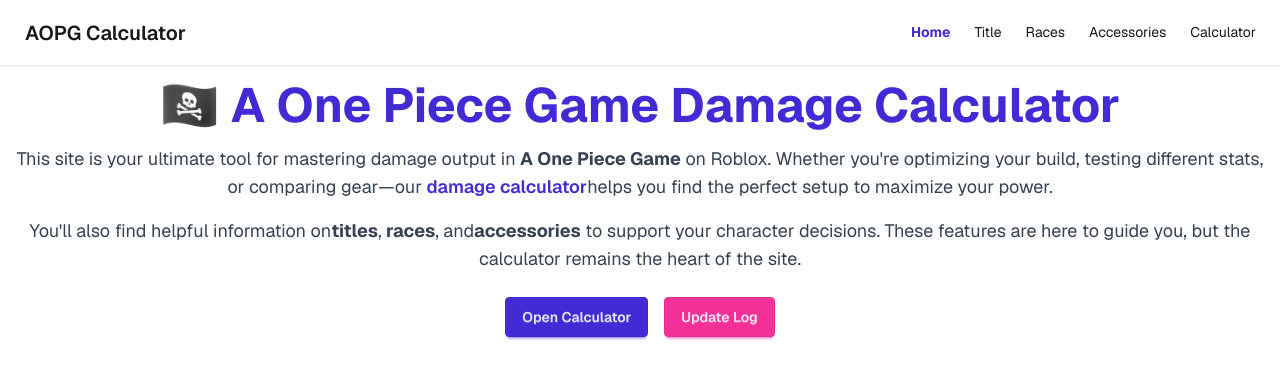
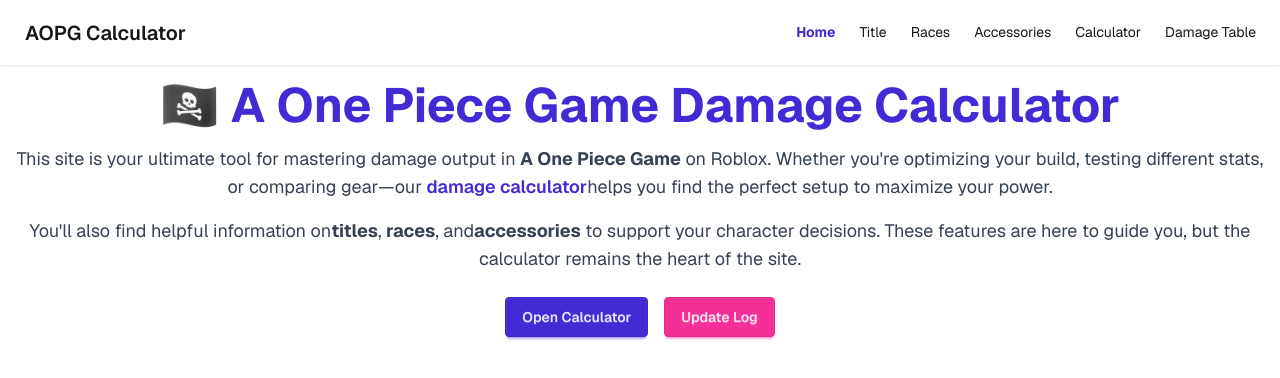
Before and after one commit to kingcode9918/aopg-calculator, a Next.js app: page / in a window 1280 px wide. Shown: the top 378 px of the page. Built offline with nearby package versions, Linux system fonts and the light colour scheme.

Commit message:
fixed the error in build

```diff
--- a/src/app/page.tsx
+++ b/src/app/page.tsx
@@ -7,6 +7,7 @@ import AccessorySelector from "./views/accselector";
 import BuffCardList from "./views/card";
 import BuffListAccordion from "./views/list";
 import { raceBuffsData } from "./data/racebuff";
+import DamageTable from "./views/damagetable";
 import {
   Accessories,
   headAccData,
@@ -29,7 +30,7 @@ const accessoryDataMap = {
 
 export default function Home() {
   const [pageSelected, setPageSelected] = useState<
-    "home" | "title" | "races" | "accessories" | "calculator"
+    "home" | "title" | "races" | "accessories" | "calculator" | "damagetable"
   >("home");
   const [accessorySelected, setAccessorySelected] = useState<
     "head" | "top" | "arm" | "back" | "waist" | "legs"
@@ -88,45 +89,71 @@ export default function Home() {
                   <dialog id="update_modal" className="modal">
                     <div className="modal-box">
                       <h3 className="font-bold text-lg">
-                        AOPG Calculator v1.3.0
+                        AOPG Calculator v1.4.0
                       </h3>
                       <div className="max-w-4xl mx-auto px-6 py-10 space-y-8">
                         <div>
                           <h1 className="text-3xl font-bold text-indigo-600">
-                            🧾 Update Log — Fighting Style (v1.3.0)
+                            🧾 Update Log — Dev Mode Overhaul (v1.4.0)
                           </h1>
                           <p className="text-sm text-gray-500 mt-1">
-                            📅 Release Date: July 5, 2025
+                            📅 Release Date: July 10, 2025
                           </p>
                           <h2 className="text-xl font-semibold mt-4">
-                            🔥 Damage Calculator for A One Piece Game — Dante
-                            from Devil May Cry is now in AOPG!
+                            🔥 Damage Calculator for A One Piece Game — Dev Mode
+                            Overhaul
                           </h2>
                         </div>
                         <div>
                           <h3 className="text-lg font-semibold text-green-600 mb-2">
-                            ✅ New Features (v1.3.0)
+                            ✅ New Features & Improvements (v1.4.0)
                           </h3>
                           <ul className="list-disc list-inside space-y-2 text-gray-800 dark:text-gray-200">
                             <li>
-                              <strong>
-                                ⚙️ Dev Mode: Save damage computation
-                              </strong>{" "}
-                              Developers can now save their computed damage
-                              results directly to local storage for later
-                              reference or comparison. Saved computations can
-                              also be deleted at any time, making it easy to
-                              manage and review different builds or test cases.
+                              <strong>📝 Per-Move Scale Selection:</strong> In
+                              Dev Mode, you can now select a specific scale
+                              (Fruit, Sword, Gun, Strength) for each move. The
+                              calculator computes each move&apos;s damage based
+                              on its selected scale.
+                            </li>
+                            <li>
+                              <strong>📊 Saved Computations Table:</strong> All
+                              saved computations are now displayed in a sortable
+                              table (Damage Table tab). You can sort by title,
+                              total damage, or any move&apos;s base, scaled, or
+                              scale type.
                             </li>
                             <li>
                               <strong>
-                                🪙 New Best Build and Accessories:
-                              </strong>{" "}
-                              With the addition of new accessories from the
-                              Dante update, the best build recommendations have
-                              been updated. You can now view the latest optimal
-                              accessory combinations—including the newest
-                              items—in both the Accessories and Calculator tabs.
+                                🏷️ Computation Title & Attack Type:
+                              </strong>
+                              You can add a custom title and select the attack
+                              type for each computation. Selecting an attack
+                              type automatically disables the corresponding
+                              buff.
+                            </li>
+                            <li>
+                              <strong>
+                                💾 Save & Manage Multiple Records:
+                              </strong>
+                              Save multiple computations to local storage, each
+                              with its own title, per-move scale, and all
+                              move/base/scaled values. You can also delete all
+                              saved records at once.
+                            </li>
+                            <li>
+                              <strong>🔄 Best Build Integration:</strong>{" "}
+                              Clicking a Best Build button now sets all move
+                              scales to match the selected build&apos;s type.
+                            </li>
+                            <li>
+                              <strong>🗑️ Delete All:</strong> Added a button to
+                              clear all saved computations from local storage.
+                            </li>
+                            <li>
+                              <strong>🪄 Quality of Life:</strong> Table now
+                              shows the scale used for each move, and total
+                              damage is always shown as the last column.
                             </li>
                           </ul>
                         </div>
@@ -137,10 +164,6 @@ export default function Home() {
                           <ul className="list-disc list-inside space-y-2 text-gray-800 dark:text-gray-200">
                             <li>Damage of other weapons</li>
                             <li>Damage Over Time Computation</li>
-                            <li>
-                              Dev Mode: Saved damage will be put to a table
-                            </li>
-                            <li>Save/load stats with local storage</li>
                             <li>Mobile-optimized UX improvements</li>
                           </ul>
                         </div>
@@ -185,6 +208,8 @@ export default function Home() {
         )}
 
         {pageSelected === "calculator" && <Calculator />}
+
+        {pageSelected === "damagetable" && <DamageTable />}
       </main>
     </div>
   );
--- a/src/app/views/calculator.tsx
+++ b/src/app/views/calculator.tsx
@@ -255,6 +255,12 @@ const Calculator = () => {
     moveKeys.reduce((acc, key) => ({ ...acc, [key]: 0 }), {})
   );
 
+  const [damageTitle, setDamageTitle] = useState("");
+
+  const [moveScales, setMoveScales] = useState<Record<string, string>>(() =>
+    moveKeys.reduce((acc, key) => ({ ...acc, [key]: "Fruit" }), {})
+  );
+
   // Handlers
   const handleStatChange = (key: string, value: number) =>
     setStats((s) => ({ ...s, [key]: value }));
@@ -279,7 +285,26 @@ const Calculator = () => {
       }
       return { ...bestBuilds[type].buffs };
     });
-    setSelectedScale(bestBuilds[type].scale as keyof typeof damageBuffs);
+    let scaleLabel = "";
+    switch (type) {
+      case "fruit":
+        scaleLabel = "Fruit";
+        break;
+      case "sword":
+        scaleLabel = "Sword";
+        break;
+      case "gun":
+        scaleLabel = "Gun";
+        break;
+      case "strength":
+        scaleLabel = "Strength";
+        break;
+      default:
+        scaleLabel = "Fruit";
+    }
+    setMoveScales(
+      moveKeys.reduce((acc, key) => ({ ...acc, [key]: scaleLabel }), {})
+    );
   };
 
   const buffFieldsets = [
@@ -331,11 +356,6 @@ const Calculator = () => {
       ],
     },
   ];
-
-  const [selectedScale, setSelectedScale] =
-    useState<keyof typeof damageBuffs>("fruitBuff");
-
-  const scaleFactor = damageBuffs[selectedScale];
 
   // Effects
   useEffect(() => {
@@ -469,10 +489,6 @@ const Calculator = () => {
     }
   }, [acc, buffs, selectedDamage, customModeBuff, isFightingType]);
 
-  const combinedStatValue =
-    (stats as any)[selectedScale.replace("Buff", "")] +
-    (accBonus as any)[selectedScale.replace("Buff", "")];
-
   // Render
   return (
     <div className="w-full flex flex-col items-center">
@@ -507,14 +523,7 @@ const Calculator = () => {
                   {scaleTypes.slice(0, 2).map(({ key, label, className }) => (
                     <button
                       key={key}
-                      className={`badge badge-lg w-full cursor-pointer ${className} ${
-                        selectedScale === key
-                          ? "ring ring-primary ring-offset-2"
-                          : ""
-                      }`}
-                      onClick={() =>
-                        setSelectedScale(key as keyof typeof damageBuffs)
-                      }
+                      className={`badge badge-lg w-full cursor-pointer ${className}`}
                       type="button"
                     >
                       {Number(
@@ -528,14 +537,7 @@ const Calculator = () => {
                   {scaleTypes.slice(2).map(({ key, label, className }) => (
                     <button
                       key={key}
-                      className={`badge badge-lg w-full cursor-pointer ${className} ${
-                        selectedScale === key
-                          ? "ring ring-primary ring-offset-2"
-                          : ""
-                      }`}
-                      onClick={() =>
-                        setSelectedScale(key as keyof typeof damageBuffs)
-                      }
+                      className={`badge badge-lg w-full cursor-pointer ${className}`}
                       type="button"
                     >
                       {Number(
@@ -585,7 +587,7 @@ const Calculator = () => {
           </div>
         </div>
         <div className="stat">
-          <div className="stat-value">
+          {/* <div className="stat-value">
             <select
               value={selectedDamage}
               onChange={(e) => setSelectedDamage(Number(e.target.value))}
@@ -600,7 +602,7 @@ const Calculator = () => {
                 </option>
               ))}
             </select>
-          </div>
+          </div> */}
           <div className="stat-title">Main Damage</div>
           {dev && (
             <div className="flex items-center gap-2 mt-2">
@@ -863,9 +865,36 @@ const Calculator = () => {
       {dev && (
         <div className="w-full max-w-4xl mt-4 flex flex-col items-center">
           <div className="divider w-full">Base Damage w/ Passive</div>
+          <div className="w-full flex justify-center mb-4">
+            <input
+              type="text"
+              className="input input-bordered w-full max-w-xs"
+              placeholder="Enter a name for this computation"
+              value={damageTitle}
+              onChange={(e) => setDamageTitle(e.target.value)}
+            />
+          </div>
           <div className="grid grid-cols-1 md:grid-cols-3 gap-6 p-6">
             {moveKeys.map((key) => (
               <div key={key} className="space-y-4 border p-4 rounded-xl shadow">
+                <label className="input">
+                  <span className="label">{key} Scale</span>
+                  <select
+                    value={moveScales[key]}
+                    onChange={(e) =>
+                      setMoveScales((prev) => ({
+                        ...prev,
+                        [key]: e.target.value,
+                      }))
+                    }
+                    className="select select-bordered w-full"
+                  >
+                    <option value="Fruit">Fruit</option>
+                    <option value="Sword">Sword</option>
+                    <option value="Gun">Gun</option>
+                    <option value="Strength">Strength</option>
+                  </select>
+                </label>
                 <label className="input">
                   <span className="label">{key} Move</span>
                   <input
@@ -894,10 +923,19 @@ const Calculator = () => {
                       baseDamages[key]
                         ? (() => {
                             const base = baseDamages[key];
+                            const scale = moveScales[key];
+                            const statKey = getStatKeyForScaling(scale, stats);
+                            const statValue = stats[statKey] || 1;
+                            const accValue = accBonus[statKey] || 0;
+                            const combined = statValue + accValue;
+                            const scaleBuff = getScaleBuffForScaling(
+                              scale,
+                              damageBuffs
+                            );
                             const scaled = computeScaledDamage(
                               base,
-                              combinedStatValue,
-                              scaleFactor
+                              combined,
+                              scaleBuff
                             );
                             return scaled
                               .toFixed(2)
@@ -917,11 +955,13 @@ const Calculator = () => {
                 .reduce((sum, key) => {
                   const base = baseDamages[key];
                   if (!base) return sum;
-                  const scaled = computeScaledDamage(
-                    base,
-                    combinedStatValue,
-                    scaleFactor
-                  );
+                  const scale = moveScales[key];
+                  const statKey = getStatKeyForScaling(scale, stats);
+                  const statValue = stats[statKey] || 1;
+                  const accValue = accBonus[statKey] || 0;
+                  const combined = statValue + accValue;
+                  const scaleBuff = getScaleBuffForScaling(scale, damageBuffs);
+                  const scaled = computeScaledDamage(base, combined, scaleBuff);
                   return sum + scaled;
                 }, 0)
                 .toLocaleString(undefined, { maximumFractionDigits: 2 })}
@@ -934,17 +974,23 @@ const Calculator = () => {
               onClick={() => {
                 const computed = moveKeys.reduce((obj, key) => {
                   const base = baseDamages[key];
-                  const scaled = computeScaledDamage(
-                    base,
-                    combinedStatValue,
-                    scaleFactor
-                  );
+                  const scale = moveScales[key]; // Use the selected scale for this move
+                  const statKey = getStatKeyForScaling(scale, stats);
+                  const statValue = stats[statKey] || 1;
+                  const accValue = accBonus[statKey] || 0;
+                  const combined = statValue + accValue;
+                  const scaleBuff = getScaleBuffForScaling(scale, damageBuffs);
+                  const scaled =
+                    base === 0
+                      ? 0
+                      : computeScaledDamage(base, combined, scaleBuff);
                   obj[key] = {
                     base,
                     scaled,
+                    scale,
                   };
                   return obj;
-                }, {} as Record<string, { base: number; scaled: number }>);
+                }, {} as Record<string, { base: number; scaled: number; scale: string }>);
 
                 // Load existing records or start new array
                 const prev = JSON.parse(
@@ -952,6 +998,7 @@ const Calculator = () => {
                 );
                 prev.push({
                   timestamp: Date.now(),
+                  title: damageTitle,
                   moves: computed,
                 });
                 localStorage.setItem(
--- /dev/null
+++ b/src/app/views/damagetable.tsx
@@ -0,0 +1,175 @@
+import { useEffect, useState } from "react";
+import { useDevMode } from "../hooks/devmode";
+const moveKeys = ["M1", "Q", "E", "R", "F", "G", "T", "U", "Y"];
+
+interface MoveResult {
+  base: number;
+  scaled: number;
+  scale?: string;
+}
+
+interface RecordEntry {
+  timestamp: number;
+  title?: string;
+  moves: Record<string, MoveResult>;
+}
+
+type SortKey =
+  | "title"
+  | "total"
+  | `${(typeof moveKeys)[number]}.base`
+  | `${(typeof moveKeys)[number]}.scaled`
+  | `${(typeof moveKeys)[number]}.scale`;
+
+const DamageTable = () => {
+  const [records, setRecords] = useState<RecordEntry[]>([]);
+  const [sortKey, setSortKey] = useState<SortKey>("title");
+  const [sortAsc, setSortAsc] = useState(true);
+
+  useEffect(() => {
+    const data = localStorage.getItem("aopg_calculator_dev_saved");
+    if (data) {
+      try {
+        setRecords(JSON.parse(data));
+      } catch {
+        setRecords([]);
+      }
+    }
+  }, []);
+
+  // Compute total damage for a record
+  const getTotal = (rec: RecordEntry) =>
+    moveKeys.reduce((sum, key) => sum + (rec.moves[key]?.scaled ?? 0), 0);
+
+  // Sorting logic
+  const sortedRecords = [...records].sort((a, b) => {
+    // eslint-disable-next-line @typescript-eslint/no-explicit-any
+    let aVal: any, bVal: any;
+    if (sortKey === "title") {
+      aVal = a.title ?? "";
+      bVal = b.title ?? "";
+      return sortAsc ? aVal.localeCompare(bVal) : bVal.localeCompare(aVal);
+    }
+    if (sortKey === "total") {
+      aVal = getTotal(a);
+      bVal = getTotal(b);
+      return sortAsc ? aVal - bVal : bVal - aVal;
+    }
+    // moveKeys columns
+    const [move, field] = sortKey.split(".");
+    aVal =
+      a.moves[move]?.[field as keyof MoveResult] ??
+      (field === "scale" ? "" : 0);
+    bVal =
+      b.moves[move]?.[field as keyof MoveResult] ??
+      (field === "scale" ? "" : 0);
+    if (field === "scale") {
+      return sortAsc
+        ? String(aVal).localeCompare(String(bVal))
+        : String(bVal).localeCompare(String(aVal));
+    }
+    return sortAsc ? aVal - bVal : bVal - aVal;
+  });
+
+  // Helper to set sort key and toggle asc/desc
+  const handleSort = (key: SortKey) => {
+    if (sortKey === key) setSortAsc((asc) => !asc);
+    else {
+      setSortKey(key);
+      setSortAsc(true);
+    }
+  };
+
+  if (!useDevMode()) {
+    return (
+      <div className="text-center text-gray-500 mt-8">
+        This feature is only available in Dev Mode.
+      </div>
+    );
+  }
+
+  if (!records.length) {
+    return (
+      <div className="text-center text-gray-500 mt-8">
+        No saved computations found.
+      </div>
+    );
+  }
+
+  return (
+    <div className="overflow-x-auto mt-8">
+      <table className="table table-zebra">
+        <thead>
+          <tr>
+            <th className="cursor-pointer" onClick={() => handleSort("title")}>
+              Title {sortKey === "title" && (sortAsc ? "▲" : "▼")}
+            </th>
+            {moveKeys.map((key) => (
+              <th key={key}>
+                <div
+                  className="cursor-pointer"
+                  onClick={() => handleSort(`${key}.base`)}
+                >
+                  {key} Base{" "}
+                  {sortKey === `${key}.base` && (sortAsc ? "▲" : "▼")}
+                </div>
+                <div
+                  className="cursor-pointer"
+                  onClick={() => handleSort(`${key}.scaled`)}
+                >
+                  {key} Scaled{" "}
+                  {sortKey === `${key}.scaled` && (sortAsc ? "▲" : "▼")}
+                </div>
+                <div
+                  className="cursor-pointer"
+                  onClick={() => handleSort(`${key}.scale`)}
+                >
+                  {key} Scale{" "}
+                  {sortKey === `${key}.scale` && (sortAsc ? "▲" : "▼")}
+                </div>
+              </th>
+            ))}
+            <th className="cursor-pointer" onClick={() => handleSort("total")}>
+              Total Damage {sortKey === "total" && (sortAsc ? "▲" : "▼")}
+            </th>
+          </tr>
+        </thead>
+        <tbody>
+          {sortedRecords.map((rec, idx) => (
+            <tr key={(rec.timestamp ?? idx) + "-" + idx}>
+              <td>
+                <span className="font-bold">{rec.title ?? "-"}</span>
+              </td>
+              {moveKeys.map((key) => (
+                <td key={key}>
+                  <div>
+                    <span className="font-mono text-xs text-gray-500">
+                      {rec.moves[key]?.base?.toLocaleString() ?? "-"}
+                    </span>
+                  </div>
+                  <div>
+                    <span className="font-mono text-xs text-green-700">
+                      {rec.moves[key]?.scaled?.toLocaleString() ?? "-"}
+                    </span>
+                  </div>
+                  <div>
+                    <span className="font-mono text-xs text-blue-700">
+                      {rec.moves[key]?.scale ?? "-"}
+                    </span>
+                  </div>
+                </td>
+              ))}
+              <td>
+                <span className="font-mono text-lg text-red-700">
+                  {getTotal(rec).toLocaleString()}
+                </span>
+              </td>
+            </tr>
+          ))}
+        </tbody>
+      </table>
+    </div>
+  );
+};
+
+export default DamageTable;
--- a/src/app/views/navbar.tsx
+++ b/src/app/views/navbar.tsx
@@ -1,6 +1,12 @@
 interface NavbarProps {
   onSelect: (
-    value: "home" | "title" | "races" | "accessories" | "calculator"
+    value:
+      | "home"
+      | "title"
+      | "races"
+      | "accessories"
+      | "calculator"
+      | "damagetable"
   ) => void;
   selected: string;
 }
@@ -57,6 +63,16 @@ const Navbar = ({ onSelect, selected }: NavbarProps) => {
               Calculator
             </a>
           </li>
+          <li>
+            <a
+              className={
+                selected === "damagetable" ? "font-bold text-primary" : ""
+              }
+              onClick={() => onSelect("damagetable")}
+            >
+              Damage Table
+            </a>
+          </li>
         </ul>
       </div>
     </div>
--- a/src/app/views/table.tsx
+++ b/src/app/views/table.tsx
@@ -67,7 +67,7 @@ const GenericTable = <T extends Record<string, any>>({
               >
                 {emojiMap[key] && `${emojiMap[key]} `}
                 {key.replace(/([A-Z])/g, " $1")}
-                {sortKey === key && (sortDirection === "asc" ? " 🔼" : " 🔽")}
+                {sortKey === key && (sortDirection === "asc" ? " ▲" : " ▼")}
               </th>
             ))}
           </tr>
```
